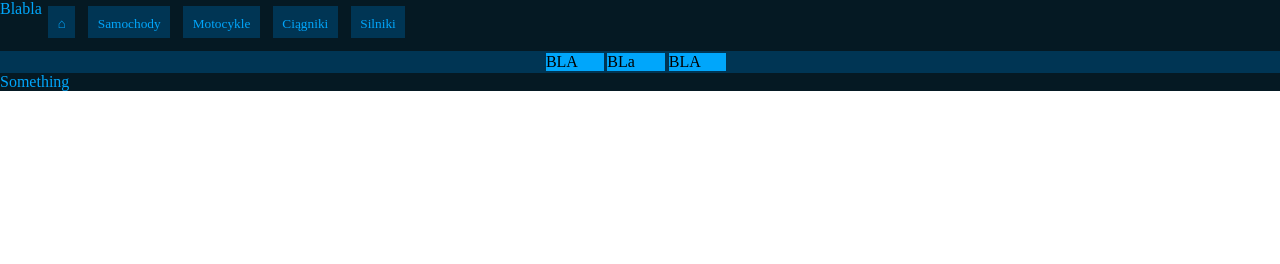
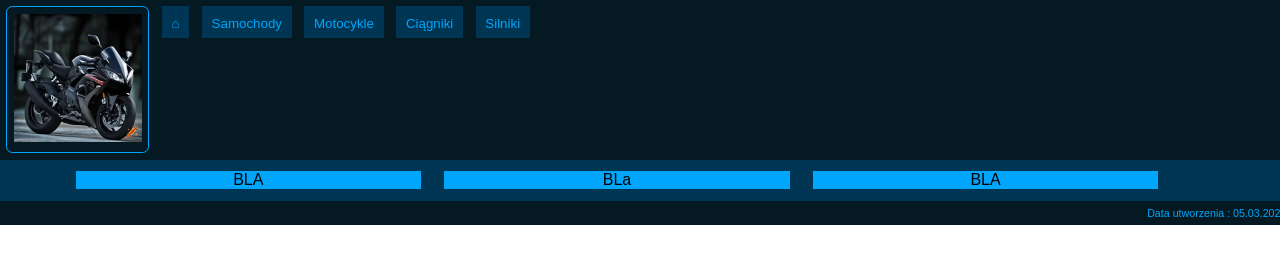
Before and after one commit to MICKAMI742/hobby_website, a plain HTML site: page index.html in a window 1280 px wide. Drawn offline with Linux system fonts and the light colour scheme; a web font is replaced by a local one.

Commit message:
Version 1.2

```diff
--- a/index.html
+++ b/index.html
@@ -12,7 +12,7 @@
 <body>
     <div class="topNavbar">
         <div class="logoContainer">
-            Blabla
+            <img src="res/top_left_logo.png" alt="Logo" class="logo">
         </div>
         <div class="abbreviationContainer">
             <a href="index.html" class="navbutt">
@@ -34,13 +34,13 @@
     </div>
     <div class="mainContainer">
         <div class="imgContainer">
-            <div class="favCars">BLA</div>
-            <div class="favMotorcycles">BLa</div>
-            <div class="favTractors">BLA</div>
+            <div class="favCar">BLA</div>
+            <div class="favMotorcycle">BLa</div>
+            <div class="favTractor">BLA</div>
         </div>
     </div>
     <div class="footer">
-        Something
+        <p>Data utworzenia : 05.03.2024</p>
     </div>
 </body>
 
--- a/style.css
+++ b/style.css
@@ -1,4 +1,7 @@
+@import url('https://fonts.googleapis.com/css2?family=Anta&display=swap');
+
 * {
+    font-family: "Anta", sans-serif;
     margin: 0;
     padding: 0;
 }
@@ -30,7 +33,7 @@
     float: left;
     background-color: #051923;
     width: 100%;
-    height: 4vw;
+    height: vw;
     color: #00a6fb;
 }
 
@@ -47,10 +50,22 @@
     background-color: #051923;
     width: 100%;
     color: #00a6fb;
+    text-align: right;
+    font-size: 8pt;
+    padding: 0.5vw;
 }
 
 .logoContainer {
     float: left;
+    width: 10%;
+    border: 1px solid #00a6fb;
+    border-radius: 0.5vw;
+    padding: 0.5vw;
+    margin: 0.5%;
+}
+
+.logo {
+    width: 100%;
 }
 
 .abbreviationContainer {
@@ -60,22 +75,28 @@
     width: 3vw;
 }
 
-.favCars,
-.favMotorcycles,
-.favTractors {
+.favCar,
+.favMotorcycle,
+.favTractor {
     background-color: #00a6fb;
     width: 30%;
     margin: 1%;
+    text-align: center;
 }
 
 .imgContainer {
     display: flex;
     flex-direction: row;
-    width: 15%;
+    width: 90%;
     margin: auto;
     height: 100%;
 }
 
 
 
-@media screen and (max-width: 600px) {}
+@media screen and (max-width: 600px) {
+    .abbreviationContainer {
+        display: flex;
+        flex-direction: column;
+    }
+}
```
Also changed, not shown: res/top_left_logo.png (added).
